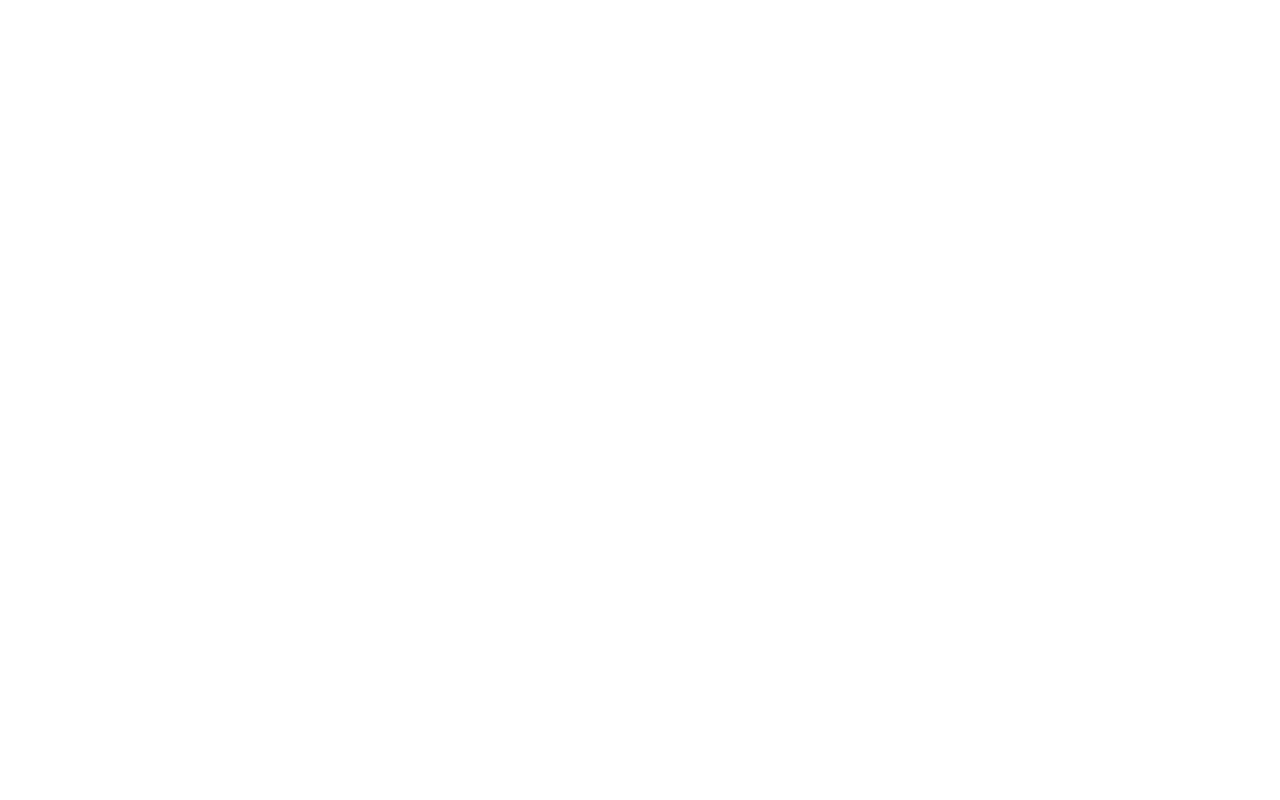
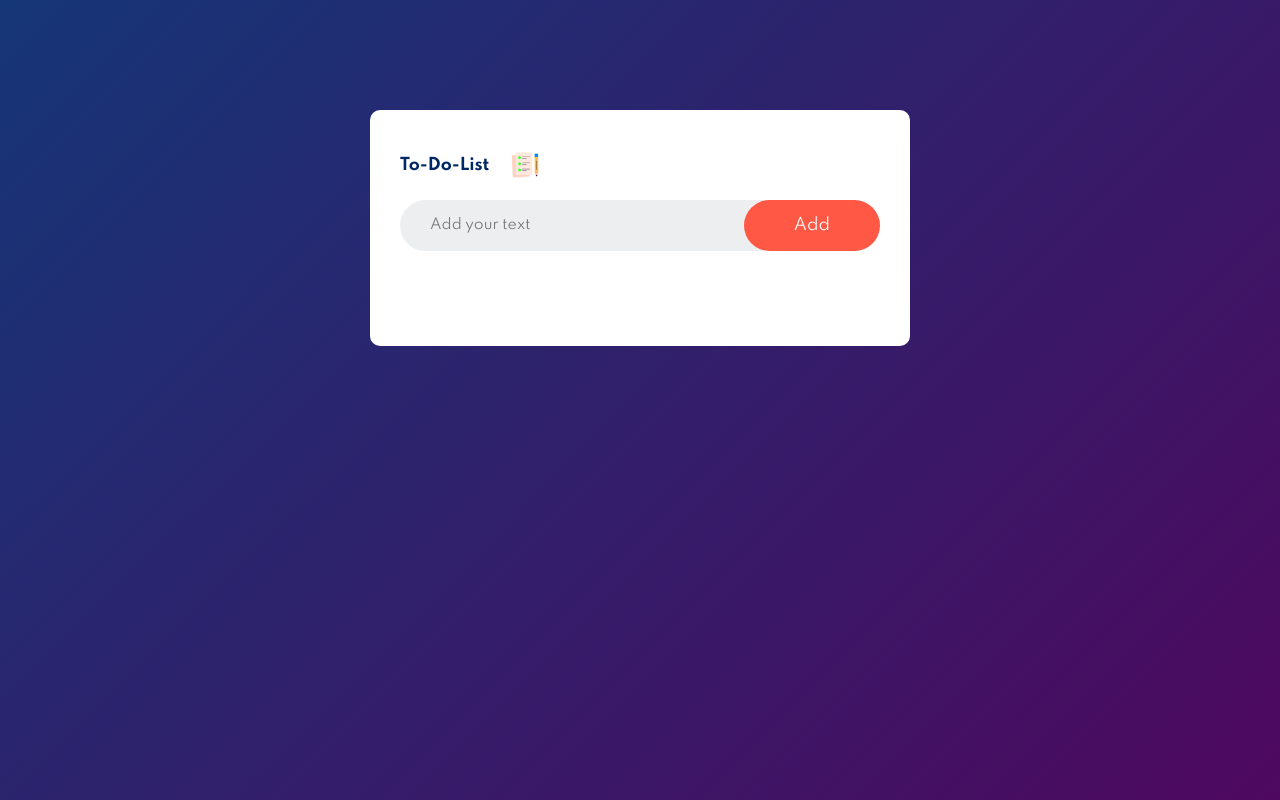
Before and after one commit to Elijah-cod/To-Do-List-App, a plain HTML site: page index.html in a window 1280 px wide. Drawn offline with Linux system fonts and the light colour scheme.

Commit message:
Done styling the app

```diff
--- a/index.html
+++ b/index.html
@@ -11,6 +11,19 @@
     <link rel="stylesheet" href="style.css">
 </head>
 <body>
-
+    <div class="container">
+        <div class="todo-app">
+          <h2>To-Do-List <img src="images/icon.png" alt=""></h2>
+          <div class="row">
+            <input type="text" id="input-box" placeholder="Add your text">
+            <button>Add</button>
+          </div>
+          <ul id="list-container">
+            <!-- <li class="checked">Task 1</li>
+            <li>Task 2</li>
+            <li>Task 3</li> -->
+          </ul>
+        </div>
+    </div>
 </body>
 </html>
--- a/style.css
+++ b/style.css
@@ -5,3 +5,95 @@
   box-sizing: border-box;
   font-family: "Spartan", sans-serif;
 }
+
+
+.container {
+    width: 100%;
+    height: 100vh;
+    background: linear-gradient(135deg, #153677, #4e085f);
+    padding: 10px;
+}
+
+.todo-app {
+  width: 540px;
+  /* max-width: 540px; */
+  background: #fff;
+  margin: 100px auto 20px;
+  padding: 40px 30px 70px;
+  border-radius: 10px;
+}
+
+.todo-app h2{
+  color: #002765;
+  display: flex;
+  align-items: center;
+  gap: 20px;
+  margin-bottom: 20px;
+  font-weight: 700;
+  font-size: 16px;
+}
+
+.todo-app h2 img{
+  width: 30px;
+}
+
+.row {
+  display: flex;
+  align-items: center;
+  justify-content: space-between;
+  background: #edeef0;
+  border-radius: 30px;
+  padding-left: 20px;
+  margin-bottom: 25px;
+}
+
+input {
+  flex: 1;
+  border: none;
+  outline: none;
+  padding: 10px;
+  background: transparent;
+  font-size: 14px;
+}
+
+button {
+  border: none;
+  outline: none;
+  padding: 16px 50px;
+  background: #ff5945;
+  color: white;
+  font-size: 16px;
+  cursor: pointer;
+  border-radius: 40px;
+}
+
+ul li{
+  list-style: none;
+  font-size: 17px;
+  padding: 12px 8px 12px 50px;
+  user-select: none;
+  cursor: pointer;
+  position: relative;
+}
+
+ul li::before{
+  content: '';
+  position: absolute;
+  height: 28px;
+  width: 28px;
+  border-radius: 50%;
+  background-image: url(images/unchecked.png);
+  background-size: cover;
+  background-position: center;
+  top: 8px;
+  left: 10px;
+}
+
+.checked {
+  color: #555;
+  text-decoration: line-through;
+}
+
+.checked::before{
+  background-image: url(images/checked.png);
+}
```
